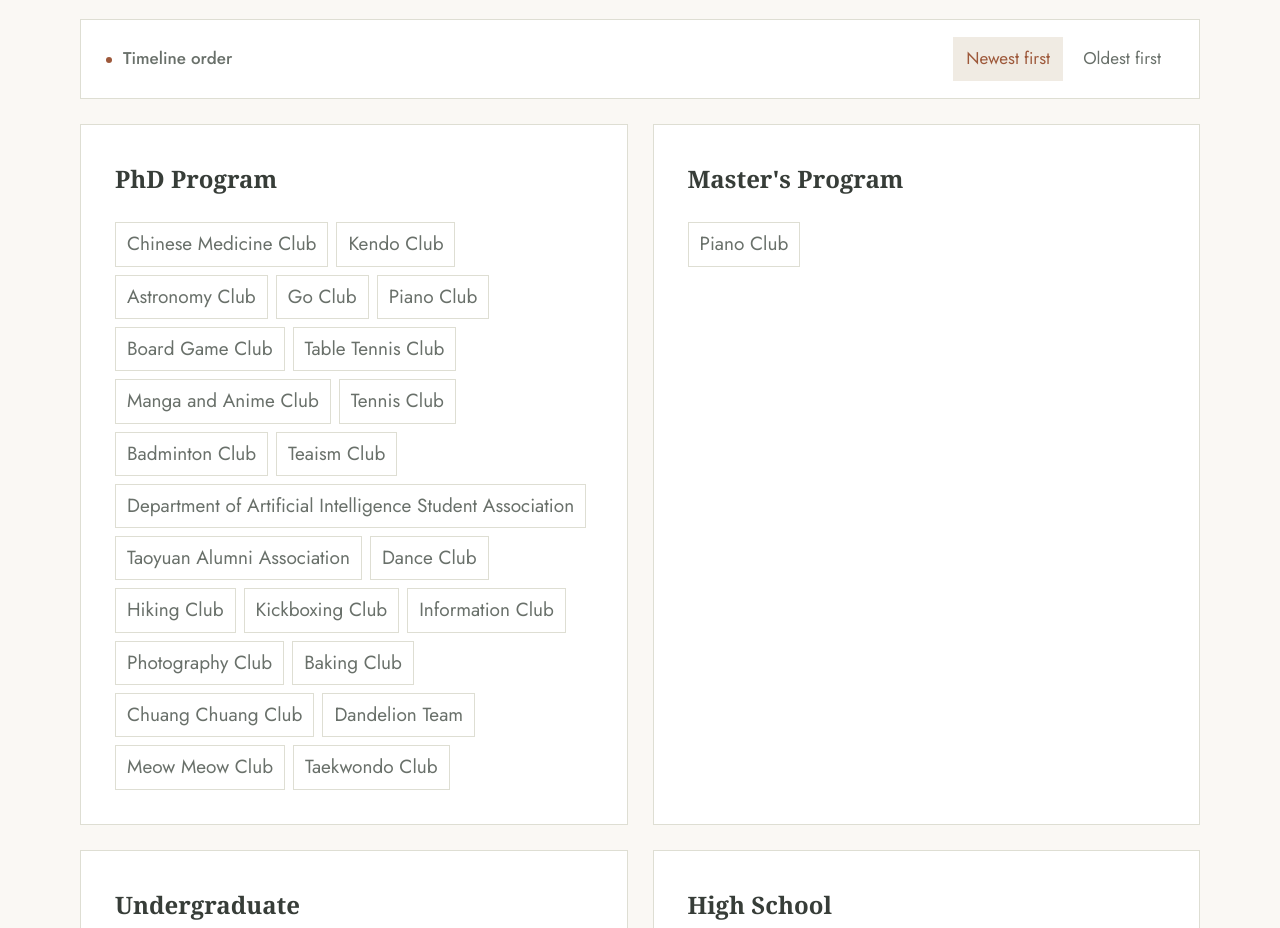
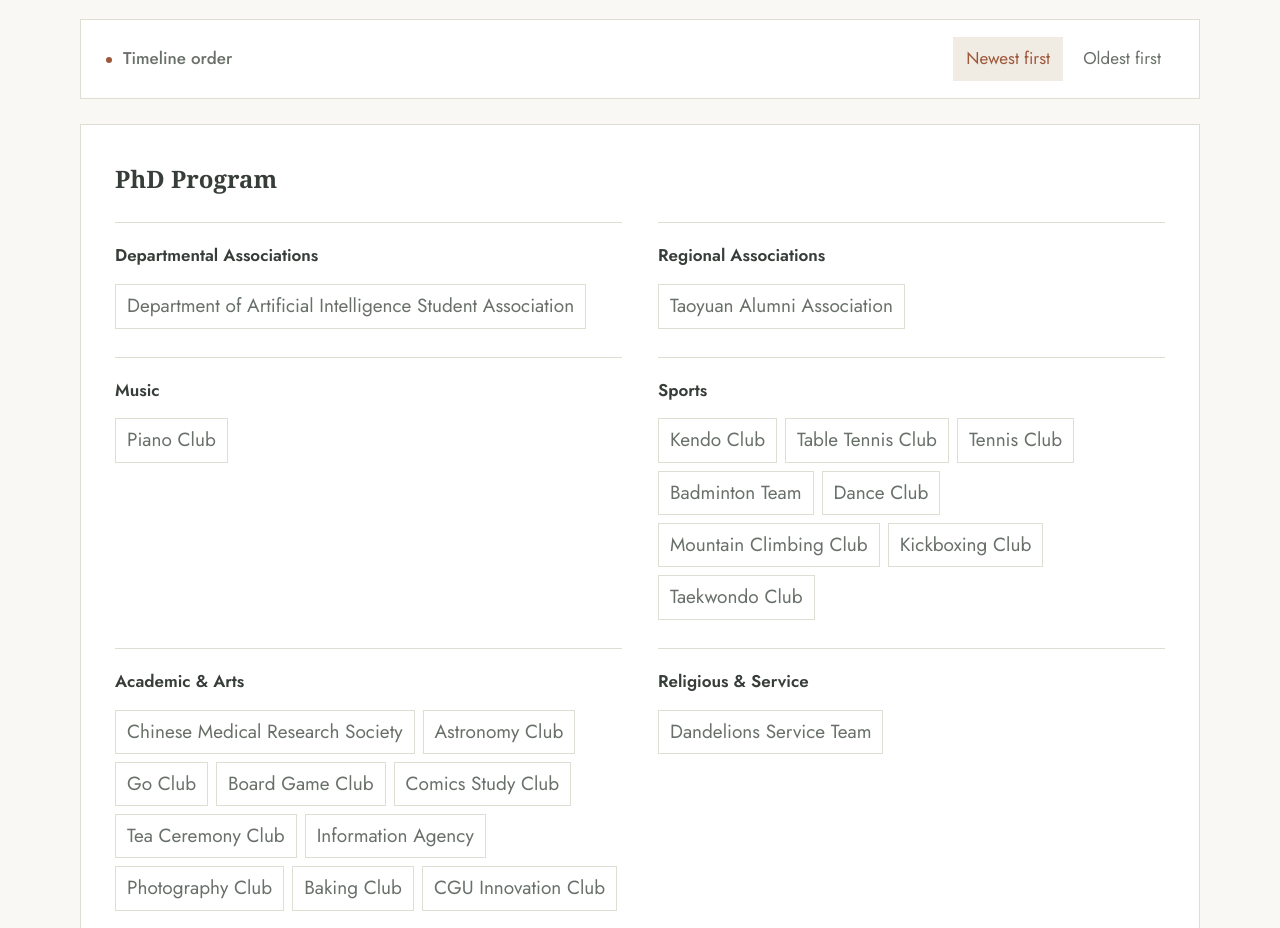
Before and after one commit to WinterBelieve/winterbelieve.github.io, a plain HTML site: page activities.html in a window 1280 px wide. Shown: the part 440-1368 px from the top of the page. Drawn offline with Linux system fonts and the light colour scheme.

Commit message:
Improve PDF reader and organize clubs by CGU categories

```diff
--- a/script.js
+++ b/script.js
@@ -229,30 +229,13 @@ const content = {
         { stage: "碩士班", clubs: ["鋼琴社"] },
         {
           stage: "博士班",
-          clubs: [
-            "國醫社",
-            "劍道社",
-            "天文社",
-            "圍棋社",
-            "鋼琴社",
-            "桌遊社",
-            "桌球社",
-            "漫研社",
-            "網球社",
-            "羽球社",
-            "茶道社",
-            "人工智慧學系系學會",
-            "桃園校友會",
-            "熱舞社",
-            "登山社",
-            "自由搏擊社",
-            "資訊社",
-            "攝影社",
-            "烘焙社",
-            "創創社",
-            "蒲公英工作隊",
-            "喵喵社",
-            "跆拳道社"
+          groups: [
+            { title: "公共類", clubs: ["人工智慧學系系學會"] },
+            { title: "地區類", clubs: ["桃園校友會"] },
+            { title: "音樂類", clubs: ["鋼琴社"] },
+            { title: "體育類", clubs: ["劍道社", "桌球社", "網球社", "羽球社", "熱舞社", "登山社", "自由搏擊社", "跆拳道社"] },
+            { title: "學藝類", clubs: ["國醫社", "天文社", "圍棋社", "桌遊社", "漫研社", "茶道社", "資訊社", "攝影社", "烘焙社", "創創社"] },
+            { title: "宗教服務類", clubs: ["蒲公英工作隊"] }
           ]
         }
       ]
@@ -290,7 +273,7 @@ const content = {
       tag: "Academic Profile",
       namePrimary: "Daniel Yuan",
       nameSecondary: "袁聖博",
-      title: "PhD in Graduate Institute of Clinical Medical Sciences, Division of Artificial Intelligence",
+      title: "PhD Student, Graduate Institute of Clinical Medical Sciences, Division of Artificial Intelligence",
       affiliation: "Chang Gung University | College of Medicine / College of Intelligent Computing",
       primary: "View Publications",
       secondary: "Contact",
@@ -438,30 +421,13 @@ const content = {
         { stage: "Master's Program", clubs: ["Piano Club"] },
         {
           stage: "PhD Program",
-          clubs: [
-            "Chinese Medicine Club",
-            "Kendo Club",
-            "Astronomy Club",
-            "Go Club",
-            "Piano Club",
-            "Board Game Club",
-            "Table Tennis Club",
-            "Manga and Anime Club",
-            "Tennis Club",
-            "Badminton Club",
-            "Teaism Club",
-            "Department of Artificial Intelligence Student Association",
-            "Taoyuan Alumni Association",
-            "Dance Club",
-            "Hiking Club",
-            "Kickboxing Club",
-            "Information Club",
-            "Photography Club",
-            "Baking Club",
-            "Chuang Chuang Club",
-            "Dandelion Team",
-            "Meow Meow Club",
-            "Taekwondo Club"
+          groups: [
+            { title: "Departmental Associations", clubs: ["Department of Artificial Intelligence Student Association"] },
+            { title: "Regional Associations", clubs: ["Taoyuan Alumni Association"] },
+            { title: "Music", clubs: ["Piano Club"] },
+            { title: "Sports", clubs: ["Kendo Club", "Table Tennis Club", "Tennis Club", "Badminton Team", "Dance Club", "Mountain Climbing Club", "Kickboxing Club", "Taekwondo Club"] },
+            { title: "Academic & Arts", clubs: ["Chinese Medical Research Society", "Astronomy Club", "Go Club", "Board Game Club", "Comics Study Club", "Tea Ceremony Club", "Information Agency", "Photography Club", "Baking Club", "CGU Innovation Club"] },
+            { title: "Religious & Service", clubs: ["Dandelions Service Team"] }
           ]
         }
       ]
@@ -822,12 +788,17 @@ function renderActivities(items) {
     return;
   }
 
+  const renderClubs = (clubs) => `<ul class="club-list">${clubs.map((club) => `<li>${escapeHtml(club)}</li>`).join("")}</ul>`;
+
   container.innerHTML = items.map((item) => `
-    <article class="club-card reveal">
+    <article class="club-card${item.groups ? " club-card-grouped" : ""} reveal">
       <h3>${escapeHtml(item.stage)}</h3>
-      <ul class="club-list">
-        ${item.clubs.map((club) => `<li>${escapeHtml(club)}</li>`).join("")}
-      </ul>
+      ${item.groups ? `<div class="club-groups">${item.groups.map((group) => `
+        <section class="club-group">
+          <h4>${escapeHtml(group.title)}</h4>
+          ${renderClubs(group.clubs)}
+        </section>
+      `).join("")}</div>` : renderClubs(item.clubs)}
     </article>
   `).join("");
 }
--- a/styles.css
+++ b/styles.css
@@ -188,11 +188,16 @@ body[data-lang="en"] .page-title { font-family: "Jost", sans-serif; font-weight:
 .teaching-term { grid-row: 1 / 4; align-self: start; color: var(--accent); font-size: var(--text-detail); margin: 6px 0 0; }
 .teaching-course { margin: 0; font-weight: 600; font-size: 1.5rem; }
 .teaching-meta { margin: 0; font-size: var(--text-body); color: var(--muted); }
-.clubs-grid { display: grid; grid-template-columns: repeat(2, minmax(0, 1fr)); gap: 25px; margin-top: 25px; }
+.clubs-grid { display: grid; grid-template-columns: repeat(3, minmax(0, 1fr)); align-items: start; gap: 25px; margin-top: 25px; }
 .club-card { padding: 34px; border: 1px solid var(--line); background: var(--paper); }
 .club-card h3 { font-size: 1.5rem; font-family: var(--serif); margin: 0 0 23px; font-weight: 600; }
+.club-card-grouped { grid-column: 1 / -1; }
+.club-groups { display: grid; grid-template-columns: repeat(2, minmax(0, 1fr)); gap: 28px 36px; }
+.club-group { border-top: 1px solid var(--line); padding-top: 18px; min-width: 0; }
+.club-group:last-child:nth-child(odd) { grid-column: 1 / -1; }
+.club-group h4 { margin: 0 0 14px; font-size: var(--text-detail); font-weight: 600; color: var(--ink); }
 .club-list { display: flex; flex-wrap: wrap; list-style: none; gap: 8px; padding: 0; margin: 0; }
-.club-list li { border: 1px solid var(--line); padding: 5px 11px; font-size: var(--text-body); color: var(--muted); }
+.club-list li { border: 1px solid var(--line); padding: 5px 11px; font-size: var(--text-body); color: var(--muted); overflow-wrap: anywhere; max-width: 100%; }
 .page-end { text-align: center; padding: 0 0 75px; }
 .end-dash { height: 1px; width: 30px; display: block; background: var(--line); margin: 0 auto 28px; }
 .contact-section { display: grid; grid-template-columns: .9fr 1.1fr; gap: 80px; padding-block: 80px 120px; }
@@ -240,9 +245,16 @@ body[data-lang="en"] .page-title { font-family: "Jost", sans-serif; font-weight:
 .doc-shell { width: min(860px, 100%); margin: 0 auto; background: var(--soft); border: 1px solid var(--line); padding: 10px; }
 .pdf-stage { display: grid; place-items: center; min-height: 260px; padding: 10px; }
 .pdf-canvas { display: block; max-width: 100%; height: auto; background: white; }
-.pdf-controls { display: flex; justify-content: center; align-items: center; gap: 20px; margin-top: 24px; }
+.pdf-controls { display: flex; flex-wrap: wrap; justify-content: center; align-items: center; gap: 16px 28px; margin-top: 24px; }
+.pdf-page-navigation { display: flex; justify-content: center; align-items: center; gap: 16px; }
 .pdf-page-indicator { min-width: 110px; text-align: center; font-size: var(--text-detail); }
 .pdf-nav-btn { padding: 8px 17px; min-height: 44px; font-size: var(--text-detail); }
+.pdf-jump-form { display: flex; align-items: center; gap: 10px; font-size: var(--text-detail); }
+.pdf-jump-form label { white-space: nowrap; }
+.pdf-page-input { width: 5rem; min-height: 44px; padding: 8px; border: 1px solid var(--line); border-radius: 0; background: var(--paper); color: var(--ink); font: inherit; text-align: center; }
+.pdf-page-input:disabled { opacity: .5; }
+.pdf-page-input[aria-invalid="true"] { border-color: var(--accent); }
+.pdf-jump-error { flex-basis: 100%; margin: 0; text-align: center; font-size: var(--text-detail); color: var(--ink); }
 .pdf-loading, .pdf-error { color: var(--muted); text-align: center; font-size: 1.125rem; }
 .pdf-error { color: var(--accent); }
 .viewer-actions { text-align: center; margin-top: 33px; }
@@ -354,6 +366,7 @@ body.is-viewer-expanded { overflow: hidden; }
   .teaching-meta { font-size: var(--text-body); }
   .clubs-grid { grid-template-columns: 1fr; gap: 17px; }
   .club-card { padding: 26px; }
+  .club-groups { grid-template-columns: 1fr; gap: 24px; }
   .page-end { padding-bottom: 56px; }
   .contact-section { grid-template-columns: 1fr; gap: 27px; padding-block: 43px 70px; }
   .contact-intro h2 { font-size: 1.8rem; }
@@ -366,6 +379,8 @@ body.is-viewer-expanded { overflow: hidden; }
   .site-footer { padding-top: 45px; }
   .intro-panel { padding: 33px 20px; }
   .pdf-controls { gap: 10px; }
+  .pdf-page-navigation { gap: 10px; }
+  .pdf-jump-form { flex-basis: 100%; justify-content: center; font-size: var(--text-label); }
   .pdf-toolbar { gap: 8px; }
   .pdf-reader.is-expanded { padding: 10px; padding-top: max(10px, env(safe-area-inset-top)); padding-bottom: max(10px, env(safe-area-inset-bottom)); gap: 10px; }
   .pdf-nav-btn { padding-inline: 10px; }
```
Also changed, not shown: viewer.html (+13 -2 lines), viewer.js (+87 -28 lines).
